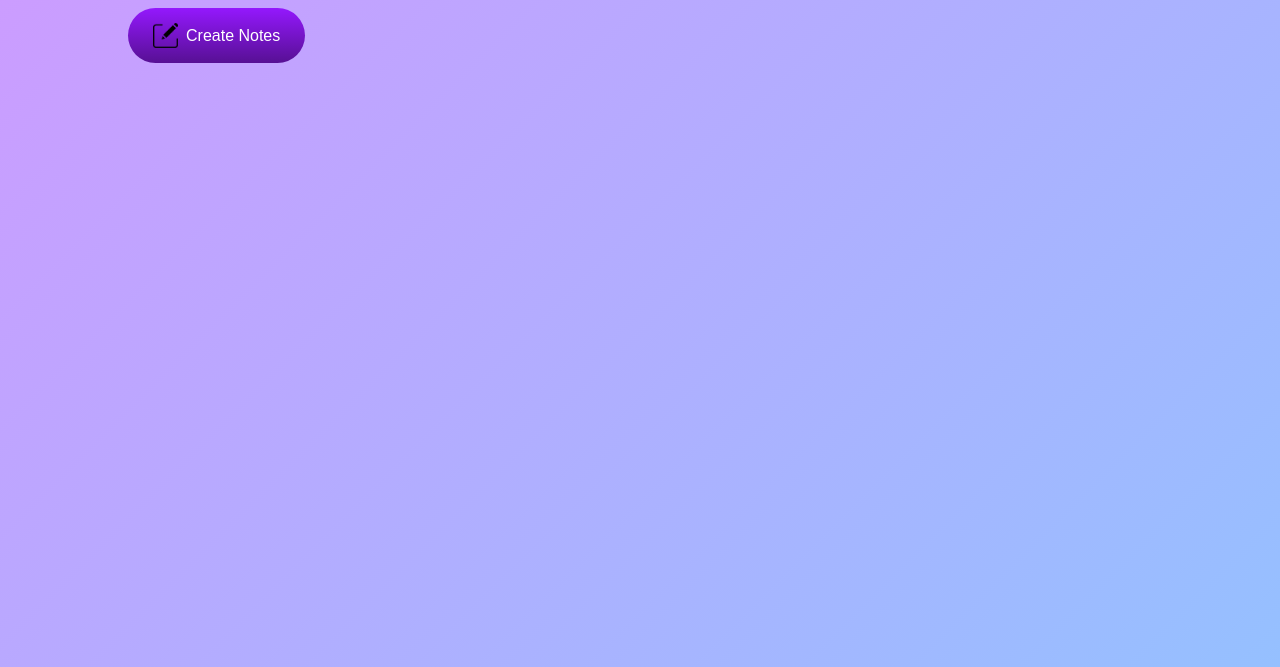
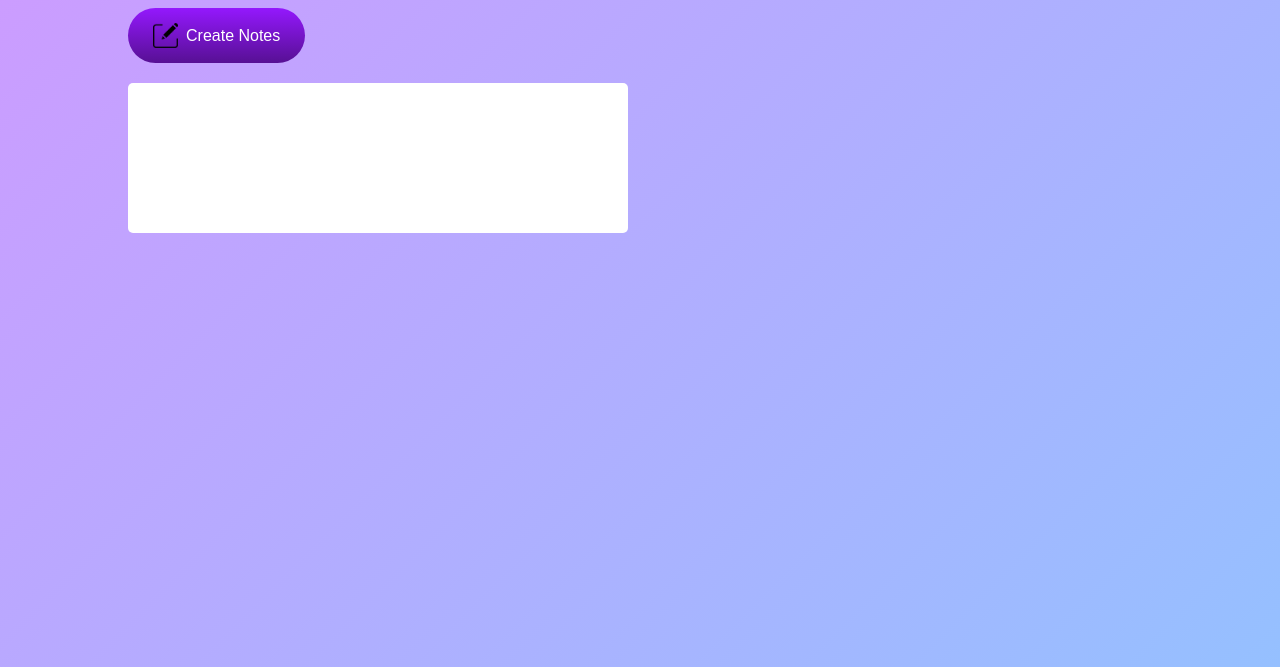
Before and after one commit to Aminat-Okunuga/note-app, a plain HTML site: page index.html in a window 1280 px wide. Shown: the part 133-800 px from the top of the page. Drawn offline with Linux system fonts and the light colour scheme.

Commit message:
styled textarea

```diff
--- a/css/style.css
+++ b/css/style.css
@@ -42,5 +42,17 @@
     padding: 15px 25px;
     margin: 30px 0 20px;
     cursor: pointer;
+}
 
+.input-box{
+    position: relative;
+    width: 100%;
+    max-width: 500px;
+    min-height: 150px;
+    background-color: #fff;
+    color: #333;
+    padding: 20px;
+    margin: 20px 0;
+    outline: none;
+    border-radius: 5px;
 }
```
